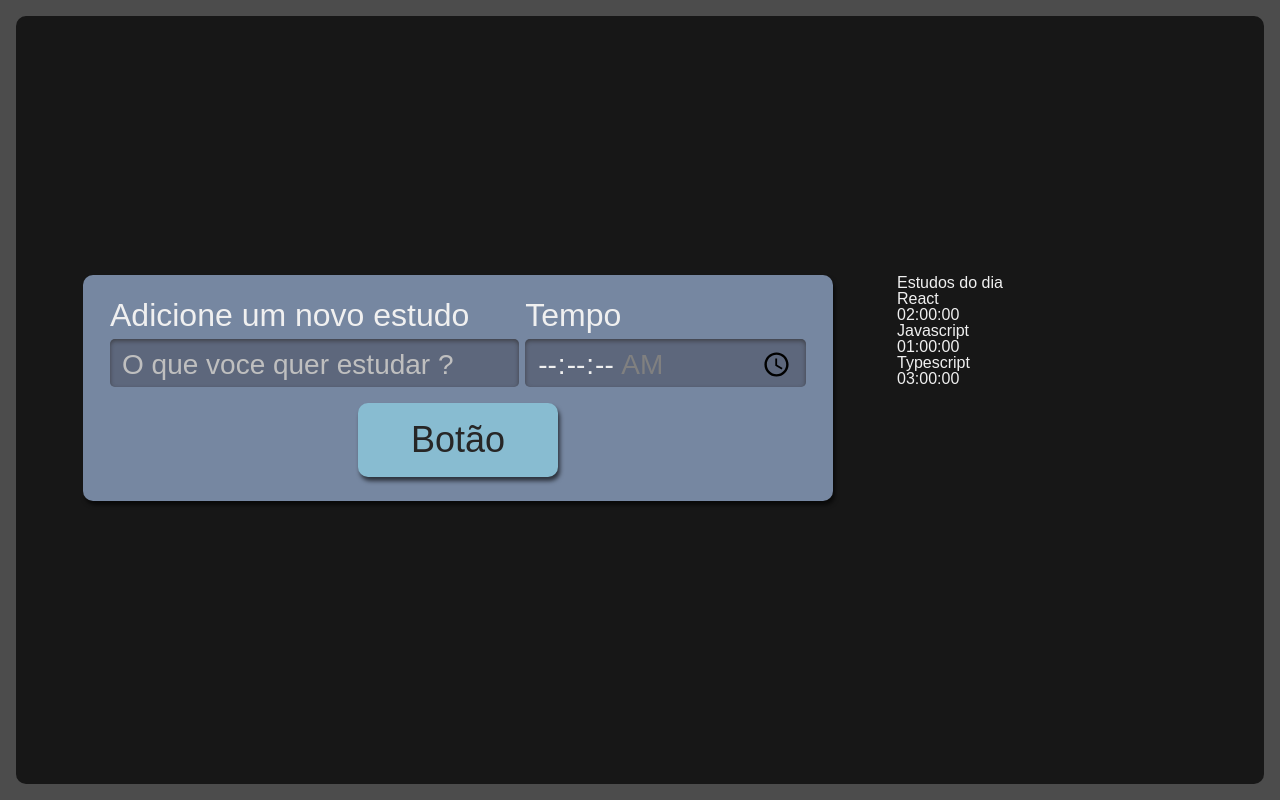
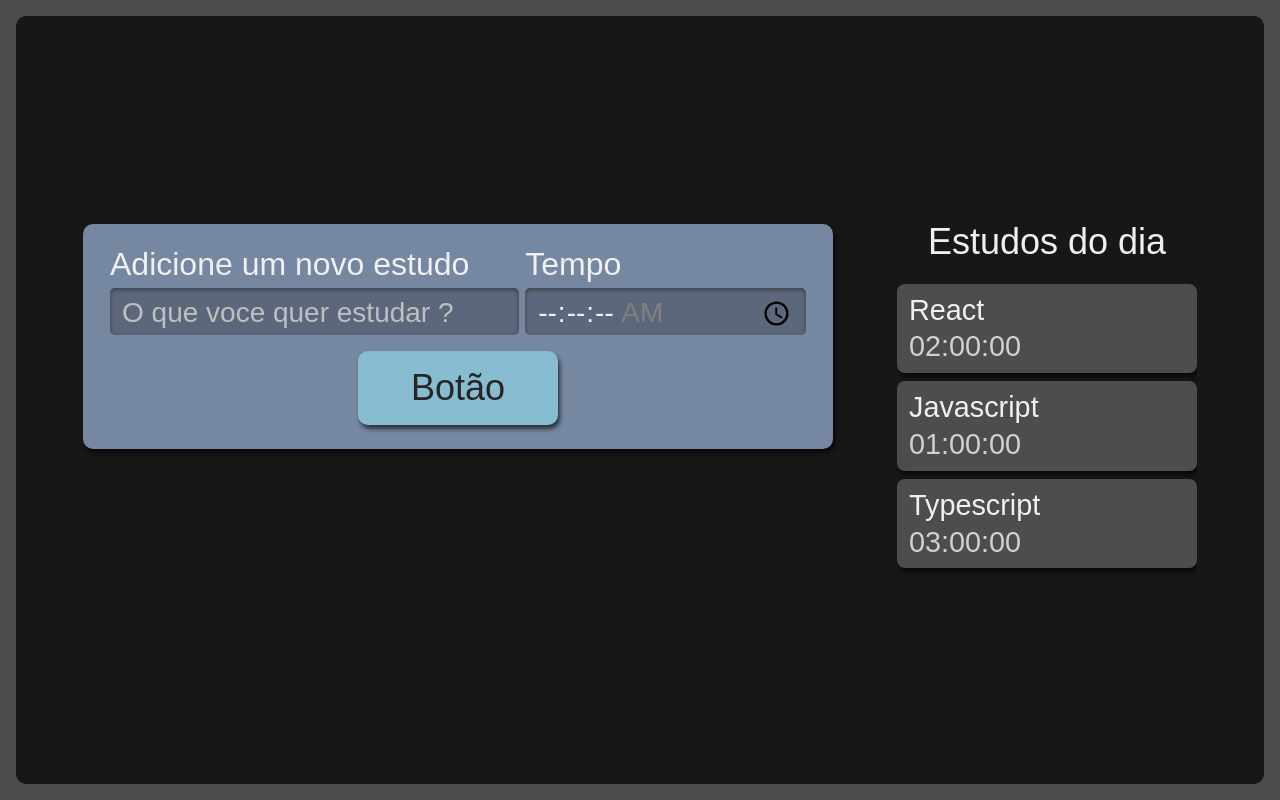
Before and after one commit to Rafaela3613/alura-studies, a React (Create React App) app: page / in a window 1280 px wide. Built offline with nearby package versions, Linux system fonts and the light colour scheme.

Commit message:
Estilizando a lista com Sass

```diff
--- a/src/components/Lista/index.tsx
+++ b/src/components/Lista/index.tsx
@@ -1,28 +1,30 @@
-import React from "react";
+import React from 'react';
+import './style.scss';
 
 function Lista() {
-    const tarefas =[{
+  const tarefas = [{
     tarefa: 'React',
     tempo: '02:00:00'
   }, {
     tarefa: 'Javascript',
     tempo: '01:00:00'
- },{
-        tarefa: 'Typescript',
-        tempo: '03:00:00'
- }]
+  }, {
+    tarefa: "Typescript",
+    tempo: "03:00:00"
+  }];
   return (
-        <aside>
-            <h2> Estudos do dia</h2>
+    <aside className="listaTarefas">
+      <h2> Estudos do dia </h2>
       <ul>
         {tarefas.map((item, index) => (
-                    <li key={index}>
-                        <h3> {item.tarefa} </h3>
-                        <span> {item.tempo} </span>
+          <li key={index} className="item">
+            <h3>{item.tarefa}</h3>
+            <span>{item.tempo}</span>
           </li>
         ))}
       </ul>
     </aside>
   )
 }
+
 export default Lista;
--- /dev/null
+++ b/src/components/Lista/style.scss
@@ -0,0 +1,75 @@
+.listaTarefas {
+    grid-area: tarefas;
+    height: 100%;
+
+    h2 {
+      font-size: 1.25rem;
+      margin-bottom: 12px;
+    }
+
+    ul {
+      max-height: 350px;
+      overflow-y: scroll;
+        scrollbar-width: thin;
+    }
+
+    @media screen and (min-width:1280px) {
+
+      h2{
+        text-align: center;
+        font-size: 2.25rem;
+        margin-bottom: 24px;
+      }
+
+      ul {
+        overflow: auto;
+        max-height: 500px;
+      }
+    }
+  }
+
+  .item {
+    background-color: #4D4D4D;
+    border-radius: 8px;
+    box-shadow: 2px 4px 4px #0000009F;
+    padding: 12px;
+    margin-bottom: 8px;
+    position: relative;
+    cursor: pointer;
+
+    h3 {
+      margin-bottom: 8px;
+      word-break: break-all;
+    }
+
+    span {
+      color: #D0D0D0;
+    }
+
+    @media screen and (min-width:1280px) {
+      font-size: 1.8rem;
+    }
+  }
+
+  .itemSelecionado {
+    background-color: #292929;
+    box-shadow: 2px 4px 4px #0000009F inset;
+  }
+
+  .itemCompletado {
+    background-color: #566F42;
+    cursor: auto;
+
+    .concluido {
+      display: block;
+      background-image: url('../../assets/img/check-mark.svg');
+      background-repeat: no-repeat;
+      background-size: 38px 38px;
+      position: absolute;
+      top: 50%;
+      right: 12px;
+      transform: translateY(-50%);
+      width: 42px;
+      height: 43px;
+    }
+  }
```
Also changed, not shown: src/assets/img/check-mark.svg (added). Lines whose indentation alone changed are shown as unchanged.
